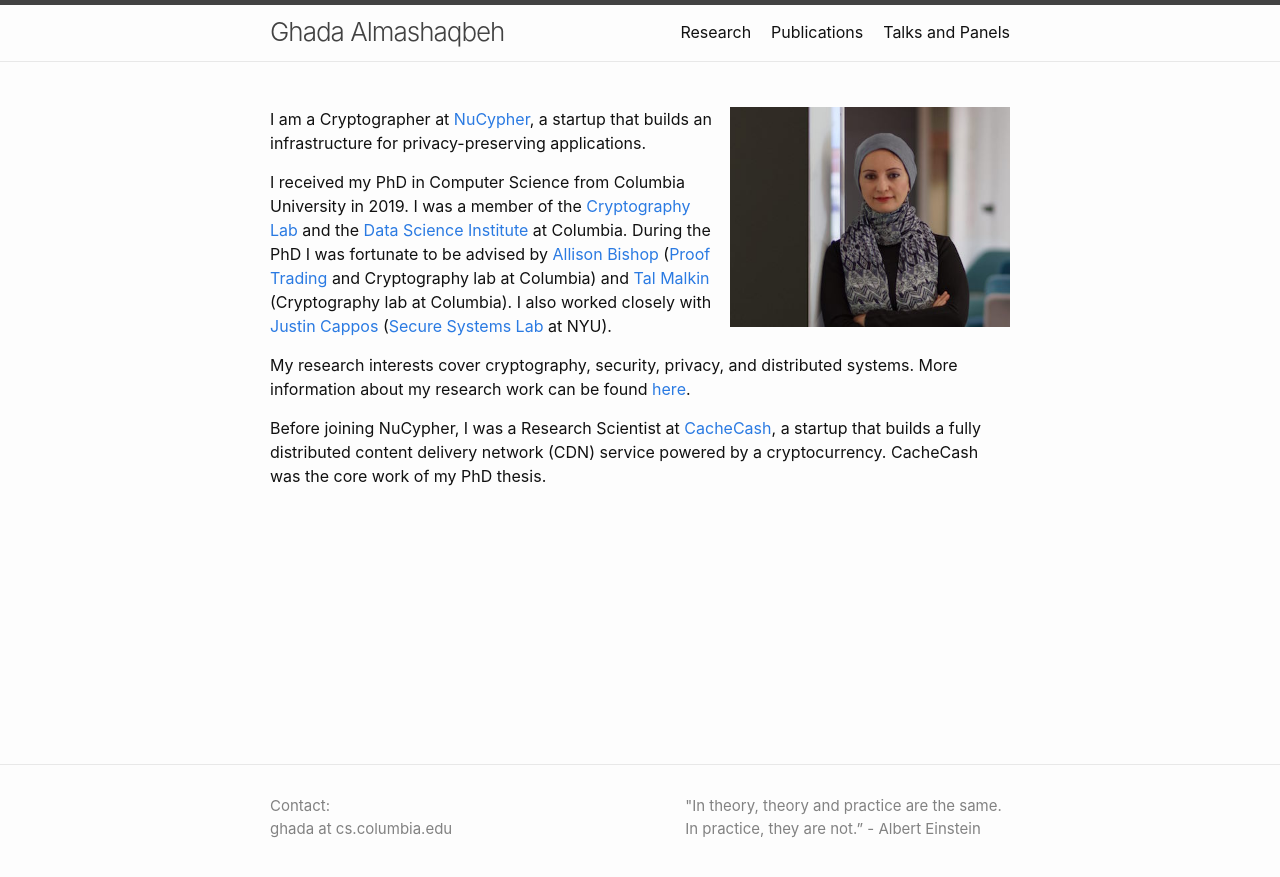
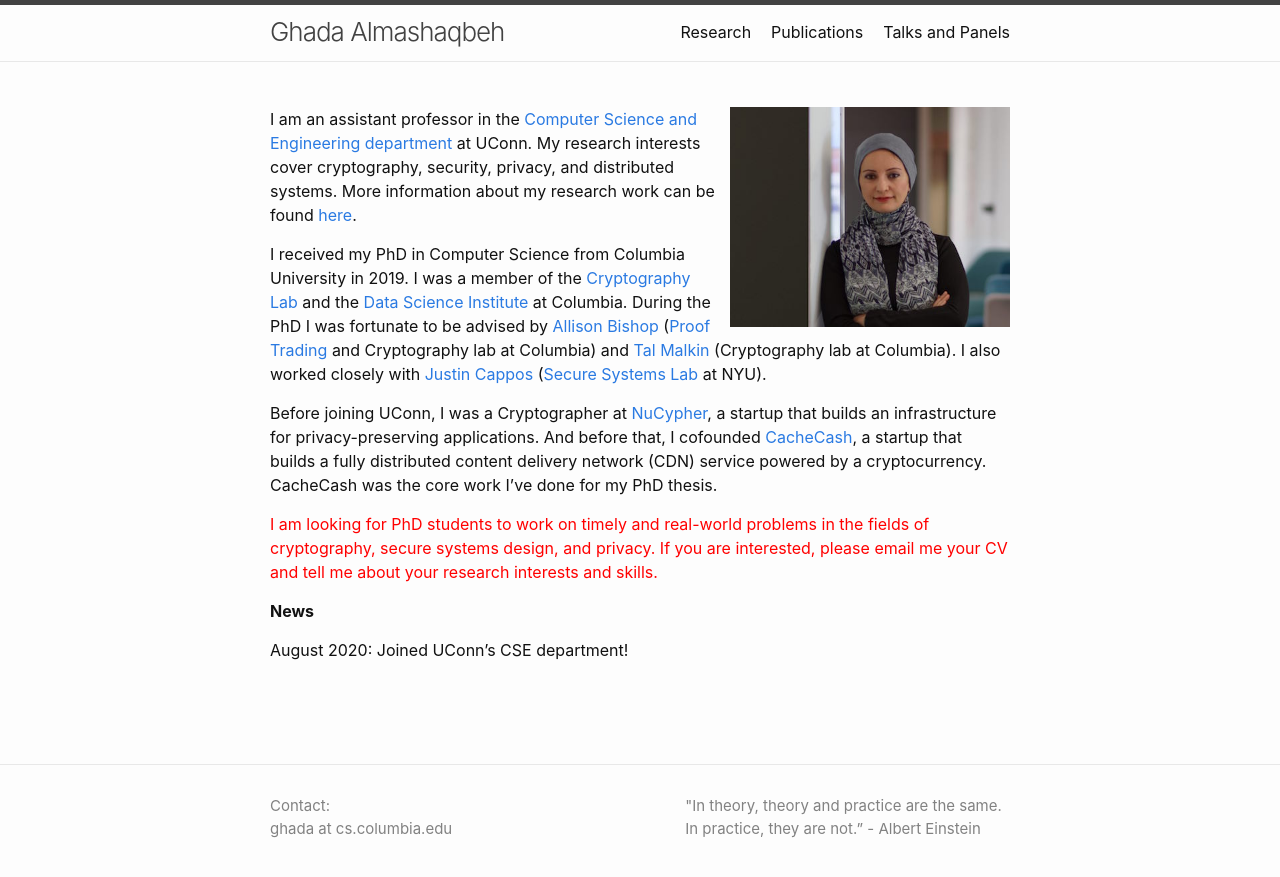
Before and after one commit to GhadaAlmashaqbeh/GhadaAlmashaqbeh.github.io, a Jekyll site: the page built from index.md, in a window 1280 px wide. Shown: the top 877 px of the page. Built offline with Jekyll 4.4.1, drawn with Linux system fonts in a browser that asks for light colours.

Commit message:
update affiliation

```diff
--- a/index.md
+++ b/index.md
@@ -4,11 +4,19 @@ layout: default
 
 <img style="float: right;margin-left: 15px;" src="images/ghada0.jpg" alt="myprofile" width="280" height="220">
 
-I am a Cryptographer at [NuCypher](https://www.nucypher.com/), a startup that builds an infrastructure for privacy-preserving applications.
+
+I am an assistant professor in the [Computer Science and Engineering department](https://www.cse.uconn.edu/) at UConn. My research interests cover cryptography, security, privacy, and distributed systems. More information about my research work can be found [here](/research/).
 
 
 I received my PhD in Computer Science from Columbia University in 2019. I was a member of the [Cryptography Lab](http://www.cs.columbia.edu/crypto) and the [Data Science Institute](https://datascience.columbia.edu/) at Columbia. During the PhD I was fortunate to be advised by [Allison Bishop](https://www.thecomputersciencecomedian.com) ([Proof Trading](https://prooftrading.com/) and Cryptography lab at Columbia) and [Tal Malkin](http://www.cs.columbia.edu/~tal) (Cryptography lab at Columbia). I also worked closely with [Justin Cappos](https://ssl.engineering.nyu.edu/personalpages/jcappos/) ([Secure Systems Lab](https://ssl.engineering.nyu.edu) at NYU).
 
-My research interests cover cryptography, security, privacy, and distributed systems. More information about my research work can be found [here](/research/).
 
-Before joining NuCypher, I was a Research Scientist at [CacheCash](https://cachecash.com), a startup that builds a fully distributed content delivery network (CDN) service powered by a cryptocurrency. CacheCash was the core work of my PhD thesis.
+Before joining UConn, I was a Cryptographer at [NuCypher](https://www.nucypher.com/), a startup that builds an infrastructure for privacy-preserving applications. And before that, I cofounded [CacheCash](https://cachecash.com), a startup that builds a fully distributed content delivery network (CDN) service powered by a cryptocurrency. CacheCash was the core work I've done for my PhD thesis.
+
+
+<span style="color: red;">I am looking for PhD students to work on timely and real-world problems in the fields of cryptography, secure systems design, and privacy. If you are interested, please email me your CV and tell me about your research interests and skills. </span> <br/>
+
+
+#### **News**
+
+August 2020:     Joined UConn's CSE department!
```
Also changed, not shown: 02-publications.md (+1 -1 lines).
